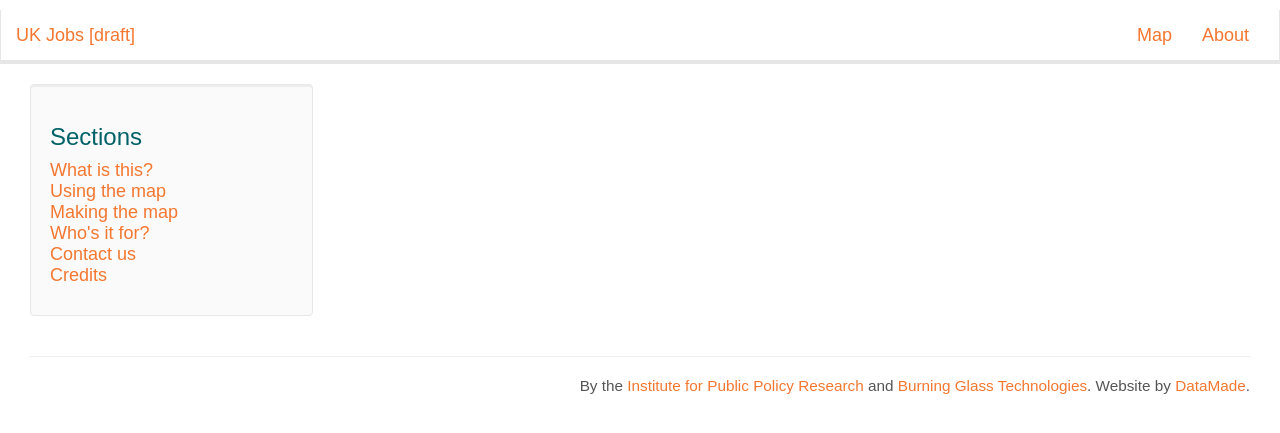
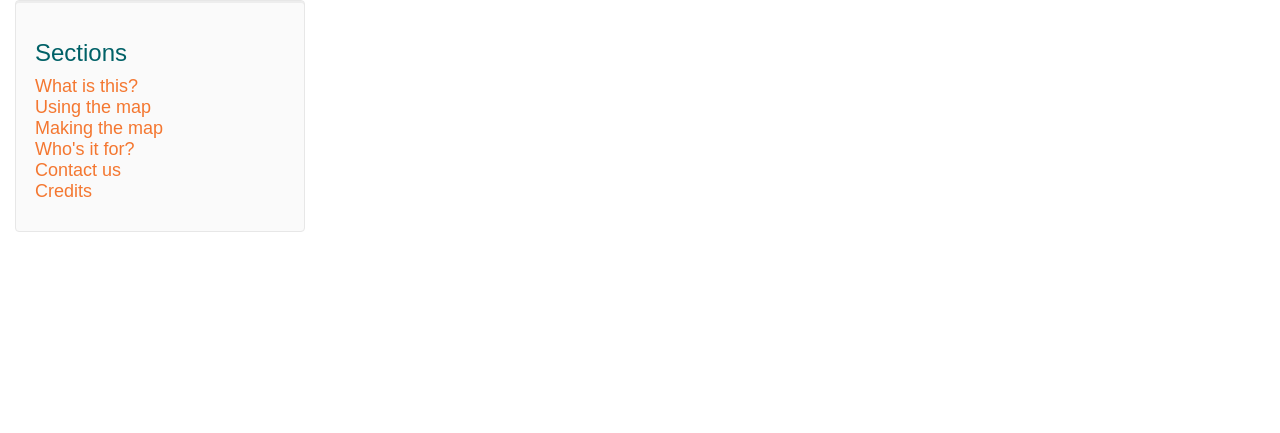
Before and after one commit to BGT-Analytics/where-the-work-is, a Jekyll site: the page built from about.html, in a window 1280 px wide. Shown: the top 433 px of the page. Built offline with Jekyll 4.4.1, drawn with Linux system fonts in a browser that asks for light colours; nearby versions of some CDN libraries; a script that is not in the unit is left out.

Commit message:
clean up interface

```diff
--- a/_layouts/default.html
+++ b/_layouts/default.html
@@ -101,38 +101,12 @@
       <script type="text/javascript" src="http://maps.stamen.com/js/tile.stamen.js?v1.3.0"></script>
     </head>
     <body>
-    <div class="navbar navbar-inverse navbar-static-top" role="navigation">
-      <div class="container-fluid">
-        <div class="navbar-header">
-          <button type="button" class="navbar-toggle" data-toggle="collapse" data-target=".navbar-collapse">
-            <span class="sr-only">Toggle navigation</span>
-            <span class="icon-bar"></span>
-            <span class="icon-bar"></span>
-            <span class="icon-bar"></span>
-          </button>
-          <a class='navbar-brand' href="/">
-            <span class="stateface stateface-il"></span>
-            UK Jobs [draft]
-          </a>
-        </div>
-        <div class="collapse navbar-collapse">
-          <ul class="nav navbar-nav pull-right">
-            <li><a href="/index.html">Map</a></li>
-            <li><a href="/about.html">About</a></li>
-          </ul>
-        </div><!--/.nav-collapse -->
-      </div>
-    </div>
 
     <div class="container-fluid">
       <div class='col-md-12'>
 
         {{content}}
 
-        <div class="footer">
-          <hr />
-          <small class='muted pull-right'>By the <a href='http://ippr.org'>Institute for Public Policy Research</a> and <a href='http://burning-glass.com/'>Burning Glass Technologies</a>. Website by <a href='http://datamade.us'>DataMade</a>.</small>
-        </div>
       </div>
     </div> <!-- /container -->
     <script src="/js/analytics_lib.js"></script>
--- a/css/custom.css
+++ b/css/custom.css
@@ -1,6 +1,10 @@
 body {
-  padding-top: 10px;
   font: 18px "PT Sans",sans-serif;
+}
+
+.container-fluid{
+  padding-left: 0px;
+  padding-right: 0px;
 }
 
 h1, h2, h3, h4, h5, h6, .h1, .h2, .h3, .h4, .h5, .h6{
@@ -37,6 +41,29 @@ hr {
 #list-select .option-lep{
   font-size: .8em;
   margin-left: 10px;
+}
+
+
+#control-pane{
+  background-color: #5a5858;
+  height: 100%;
+  display: block;
+  position: fixed;
+  overflow-y: scroll;
+}
+#control-pane h3{
+  color: #fff;
+}
+#control-pane h5{
+  color: #A0A09D;
+}
+#control-pane a, #control-pane a:hover {
+  color: #fbab18;
+}
+
+
+#chart-content {
+  display: block;
 }
 
 
@@ -126,3 +153,30 @@ table tr.even, table tr.alt, table tr:nth-of-type(even) {
 table thead tr th, table tfoot tr th, table tfoot tr td, table tbody tr th, table tbody tr td, table tr td {
   display: table-cell;
 }
+
+
+
+.non-desktop-only{
+  display: none;
+}
+
+
+
+/* medium screens */
+@media only screen and (max-width : 767px) {
+  .desktop-only{
+    display: none;
+  }
+  .non-desktop-only{
+    display: inline;
+  }
+
+  #control-pane{
+    display: none;
+  }
+
+  #chart-content{
+    padding-left: 0px;
+    padding-right: 0px;
+  }
+}
```
Also changed, not shown: index.html (+10 -2 lines).
